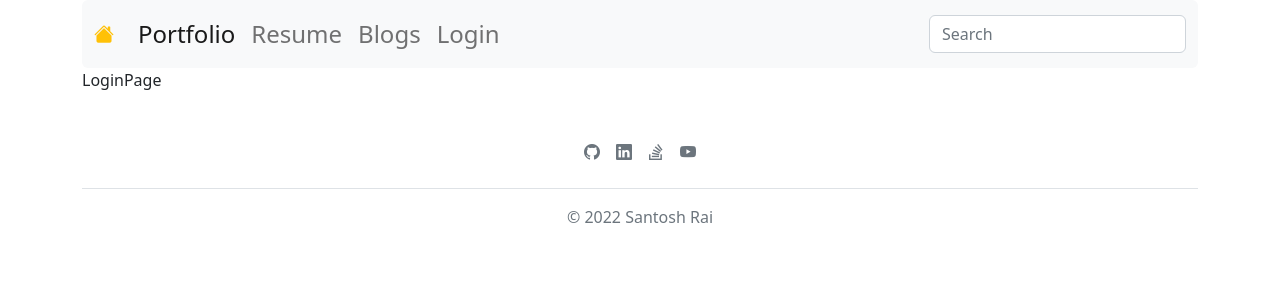
After one commit to santoshrai55/portfolio_dj, a Django app: page /login in a window 1280 px wide. The commit adds this page. Shown: the top 300 px of the page. Run offline with Django 4.2, Linux system fonts and the light colour scheme; some libraries are stand-ins or nearby versions.

Commit message:
html and view setup for login

```diff
--- /dev/null
+++ b/portfolio_app/templates/portfolio_app/login.html
@@ -0,0 +1 @@
+{% extends "base.html" %} {% block header-footer %} LoginPage {% endblock header-footer %}
--- a/portfolio_app/urls.py
+++ b/portfolio_app/urls.py
@@ -7,5 +7,6 @@ urlpatterns = [
     path('portfolio/<str:portfolio>',
          views.portfolio_detail, name='portfolio_detail'),
     path('resume', views.resume, name='resume'),
-    path('form', views.post_project, name='post_project')
+    path('form', views.post_project, name='post_project'),
+    path('login', views.login, name='login')
 ]
--- a/portfolio_app/views.py
+++ b/portfolio_app/views.py
@@ -8,6 +8,14 @@ from . forms import ProjectForm
 def portfolio_home(request):
     projects = Project.objects.all()
     return render(request, 'portfolio_app/home.html', {'projects': projects})
+
+
+def login(request):
+    if request.method == "POST":
+        return render(request, "portfolio_app/home.html")
+
+    else:
+        return render(request, "portfolio_app/login.html")
 
 
 def portfolio_detail(request, portfolio):
--- a/templates/base.html
+++ b/templates/base.html
@@ -43,7 +43,7 @@
                         <li class="nav-item">
                             <a class="nav-link" href="">Logout</a>
                         </li> {% endif %} {% if user.is_authenticated  != True %} <li class="nav-item">
-                            <a class="nav-link" href=" ">Login</a>
+                            <a class="nav-link" href="{% url 'portfolio_app:login' %}">Login</a>
                         </li> {% endif %}
                     </ul>
                     <form role="search">
```
